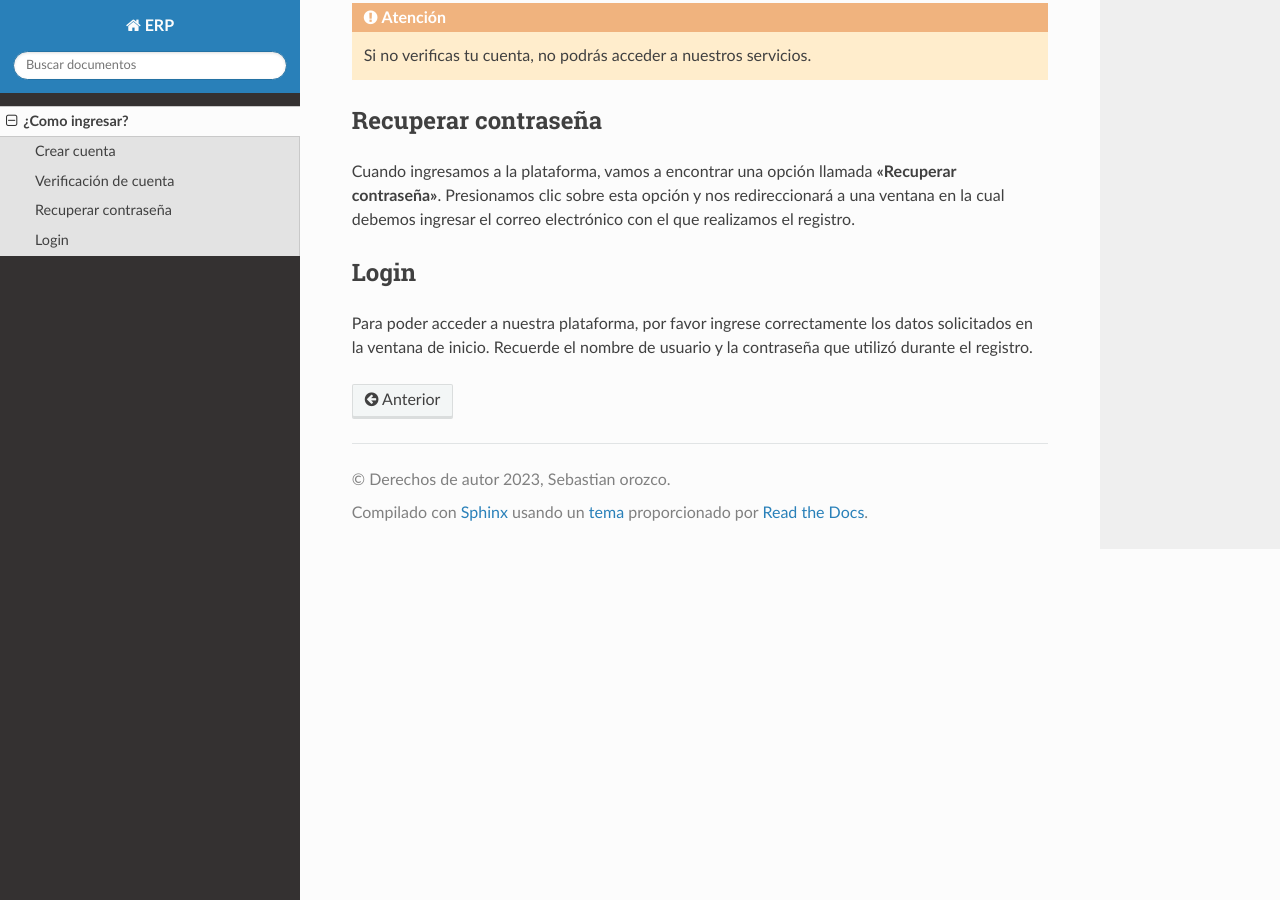
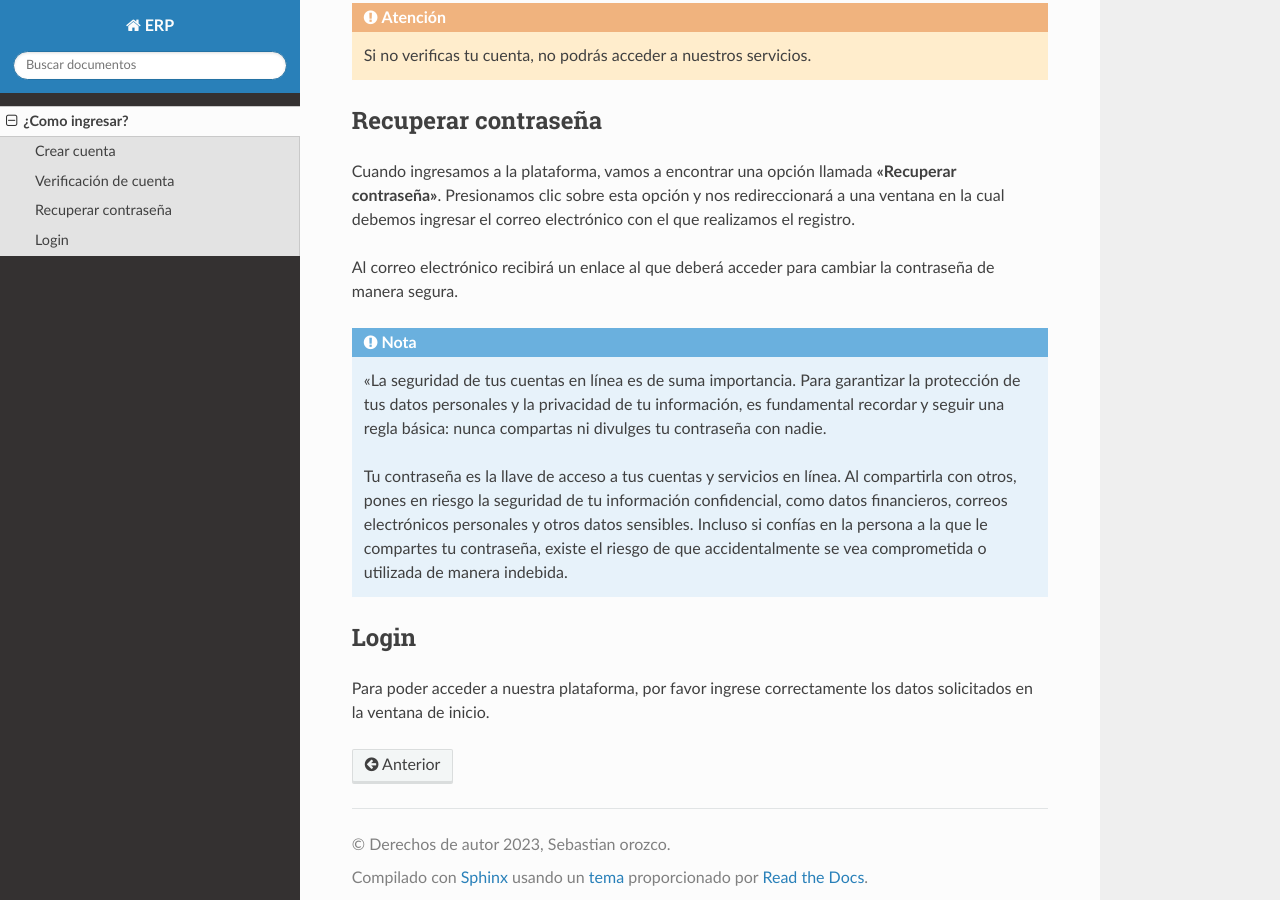
Before and after one commit to sebas957/cerio, a Sphinx documentation site: the page built from source/ingresar.rst, in a window 1280 px wide and 900 px high, scrolled down 1172 px. Built offline with Sphinx 7.4.7 and the Read the Docs theme 2.0.0, drawn with Linux system fonts in a browser that asks for light colours.

Commit message:
avances documentacion

```diff
--- a/source/ingresar.rst
+++ b/source/ingresar.rst
@@ -42,7 +42,14 @@ _____________________
 
 Cuando ingresamos a la plataforma, vamos a encontrar una opción llamada **"Recuperar contraseña"**. Presionamos clic sobre esta opción y nos redireccionará a una ventana en la cual debemos ingresar el correo electrónico con el que realizamos el registro.
 
+Al correo electrónico recibirá un enlace al que deberá acceder para cambiar la contraseña de manera segura.
+
+.. note::
+   "La seguridad de tus cuentas en línea es de suma importancia. Para garantizar la protección de tus datos personales y la privacidad de tu información, es fundamental recordar y seguir una regla básica: nunca compartas ni divulges tu contraseña con nadie.
+
+   Tu contraseña es la llave de acceso a tus cuentas y servicios en línea. Al compartirla con otros, pones en riesgo la seguridad de tu información confidencial, como datos financieros, correos electrónicos personales y otros datos sensibles. Incluso si confías en la persona a la que le compartes tu contraseña, existe el riesgo de que accidentalmente se vea comprometida o utilizada de manera indebida.
+
 Login
 _____
 
-Para poder acceder a nuestra plataforma, por favor ingrese correctamente los datos solicitados en la ventana de inicio. Recuerde el nombre de usuario y la contraseña que utilizó durante el registro.
+Para poder acceder a nuestra plataforma, por favor ingrese correctamente los datos solicitados en la ventana de inicio.
```
Also changed, not shown: 5 other files.
